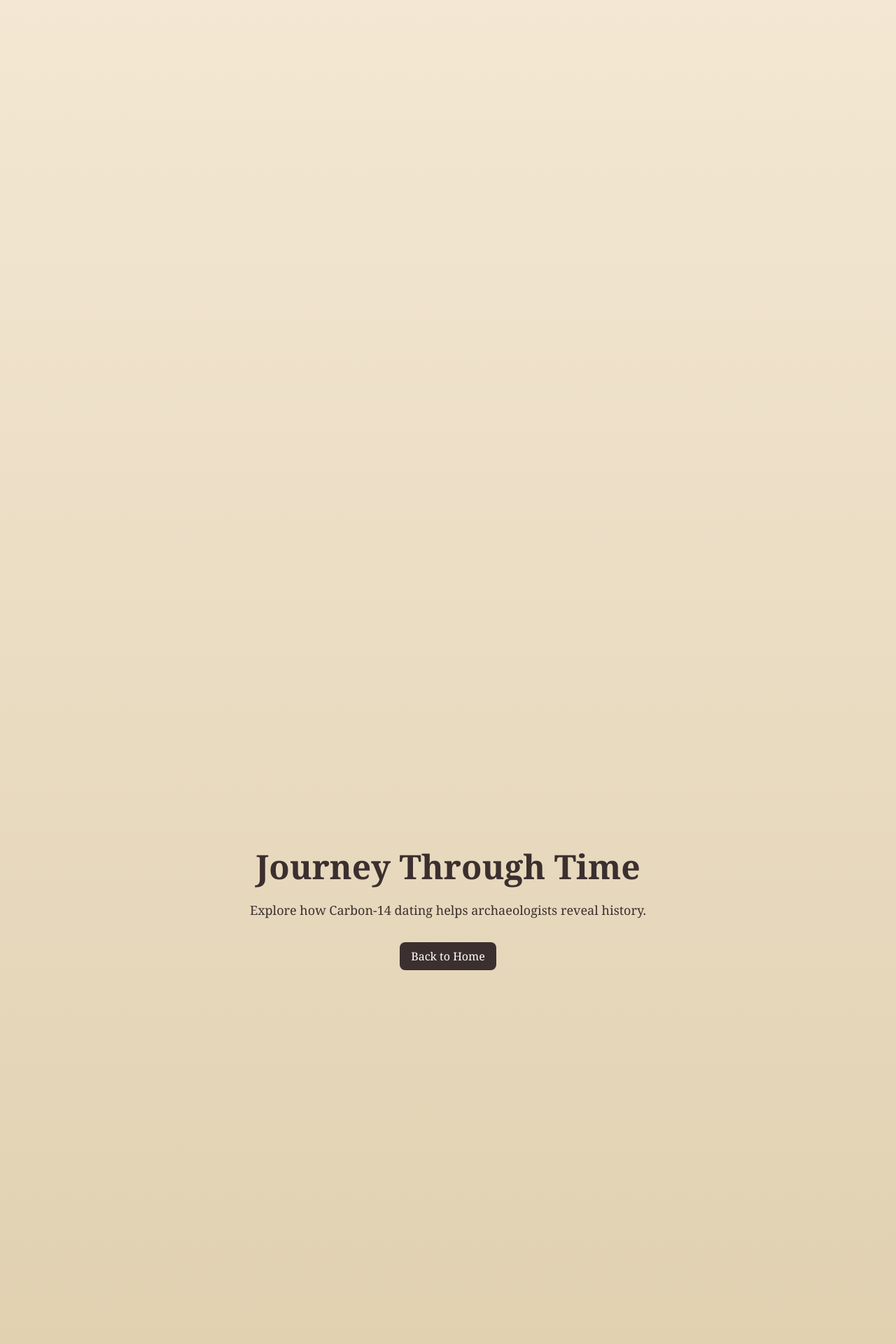
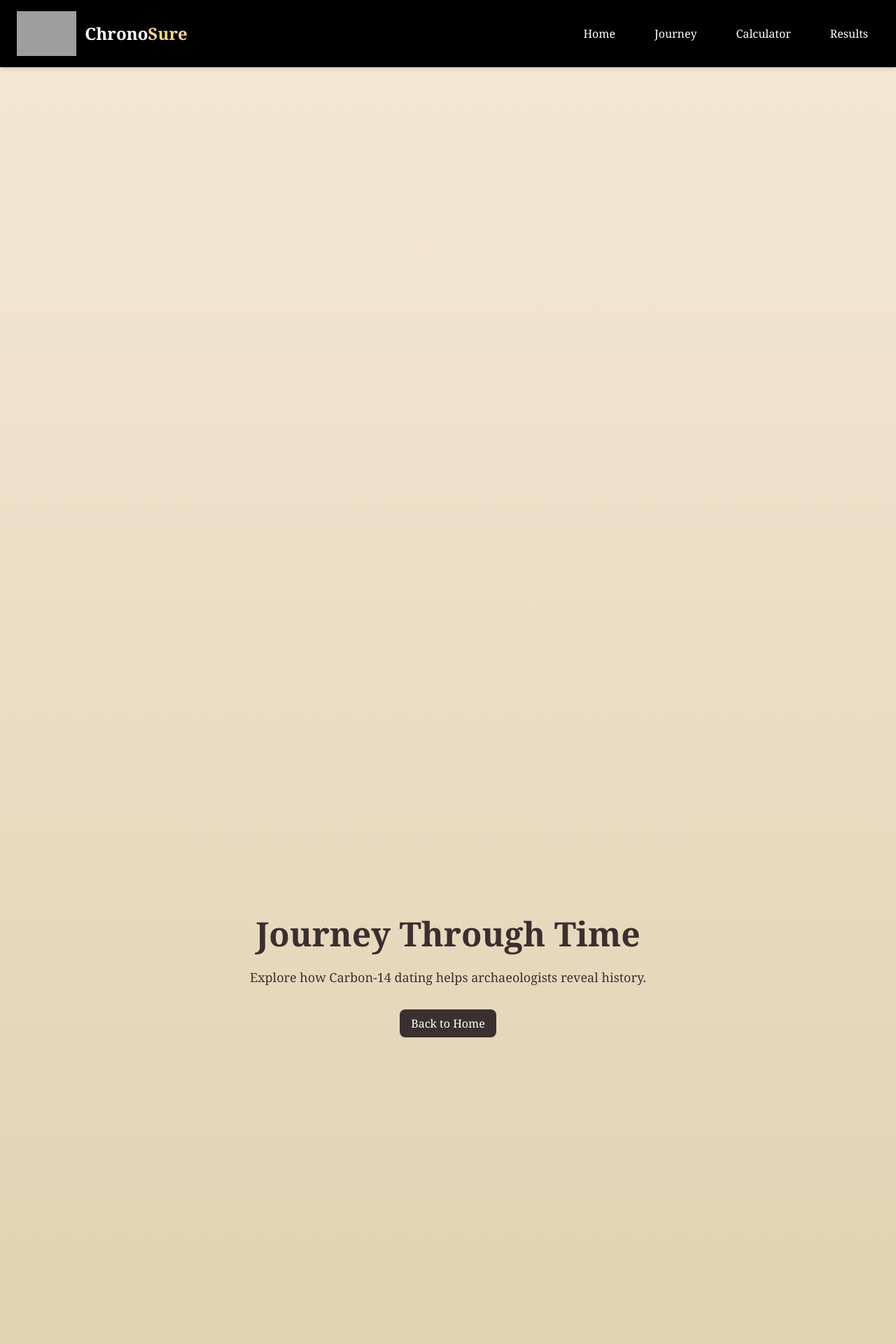
Before and after one commit to ruhi117/carbon_dating_app, a Flask app: page / in a window 1280 px wide. Shown: the top 1920 px of the page at 70% size. Run offline with Flask 3, Linux system fonts and the light colour scheme; some libraries are stand-ins or nearby versions; grey boxes are pictures that could not be loaded.

Commit message:
Update base.html
updated

```diff
--- a/templates/base.html
+++ b/templates/base.html
@@ -1,21 +1,73 @@
 <!doctype html>
 <html lang="en">
 <head>
-    <meta charset="UTF-8">
-    <meta name="viewport" content="width=device-width, initial-scale=1.0">
-    <title>Carbon Dating App</title>
+  <meta charset="UTF-8">
+  <meta name="viewport" content="width=device-width, initial-scale=1.0">
+  <title>Carbon Dating Explorer</title>
 
-    <!-- Tailwind CSS CDN -->
-    <script src="https://cdn.tailwindcss.com"></script>
 
-    <!-- Custom CSS -->
-    <link rel="stylesheet" href="{{ url_for('static', filename='css/style.css') }}">
+
+   <script src="https://cdn.jsdelivr.net/npm/@tailwindcss/browser@4"></script>
+
+
+  <link rel="stylesheet" href="{{ url_for('static', filename='css/style.css') }}">
 </head>
-<body class="text-brown font-serif">
+<body class="bg-[#f4efe6] text-[#3b2f2f] font-serif overflow-x-hidden">
 
+  <!-- Navbar -->
+  <nav class="fixed w-full z-50 bg-[#000000] text-white shadow-md">
+    <div class="max-w-7xl mx-auto flex justify-between items-center px-6 py-4">
+      <div class="flex items-center space-x-3">
+        <img src="{{ url_for('static', filename='images/logo2.jpg') }}" class="h-16 w-auto object-contain">
+        <span class="font-bold text-xl md:text-2xl">Chrono<span class="sure">Sure</span></span>
+      </div>
+      <ul id="desktop-menu" class="hidden md:flex space-x-6 font-medium">
+        <li><a href="{{ url_for('home') }}" class="nav-link">Home</a></li>
+        <li><a href="{{ url_for('slides') }}" class="nav-link">Journey</a></li>
+        <li><a href="{{ url_for('input_page') }}" class="nav-link">Calculator</a></li>
+        <li><a href="{{ url_for('results') }}" class="nav-link">Results</a></li>
+      </ul>
+
+      <!-- Mobile Menu Button -->
+      <button id="menu-btn" class="md:hidden focus:outline-none">
+        <svg class="w-6 h-6" fill="none" stroke="currentColor" viewBox="0 0 24 24">
+          <path stroke-linecap="round" stroke-linejoin="round" stroke-width="2"
+                d="M4 6h16M4 12h16m-7 6h7"/>
+        </svg>
+      </button>
+    </div>
+    <!-- Mobile Menu -->
+    <div id="mobile-menu" class="hidden md:hidden flex flex-col bg-[#3b2f2f] text-white p-4 space-y-4">
+      <a href="{{ url_for('home') }}" class="nav-link">Home</a>
+      <a href="{{ url_for('slides') }}" class="nav-link">Journey</a>
+      <a href="{{ url_for('input_page') }}" class="nav-link">Calculator</a>
+      <a href="{{ url_for('results') }}" class="nav-link">Results</a>
+</div>
+
+  </nav>
+
+  <!-- Page Content -->
+  <main class="pt-24">
     {% block content %}{% endblock %}
+  </main>
 
-    <!-- JS -->
-    <script src="{{ url_for('static', filename='js/script.js') }}"></script>
+  <!-- Scripts -->
+  <script src="{{ url_for('static', filename='js/script.js') }}"></script>
+  <script>
+
+    const btn = document.getElementById('menu-btn');
+    const menu = document.getElementById('mobile-menu');
+    btn.addEventListener('click', () => {
+      menu.classList.toggle('hidden');
+    });
+  </script>
+
+
+  <script src="https://cdnjs.cloudflare.com/ajax/libs/gsap/3.12.5/gsap.min.js"></script>
+  <script src="https://cdnjs.cloudflare.com/ajax/libs/gsap/3.12.5/ScrollTrigger.min.js"></script>
+  <script src="https://cdn.jsdelivr.net/npm/typed.js@2.0.12"></script>
+  <script src="{{ url_for('static', filename='js/script.js') }}"></script>
+
 </body>
+
 </html>
```
